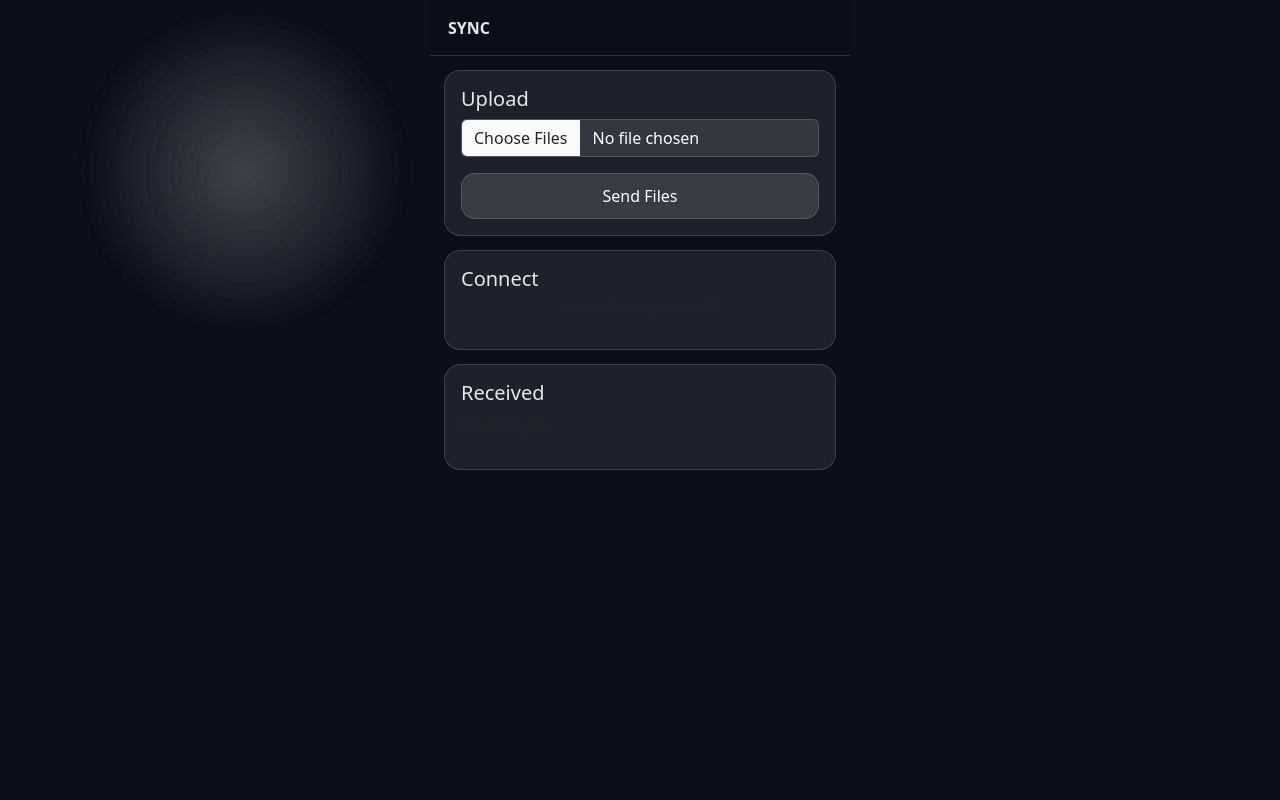
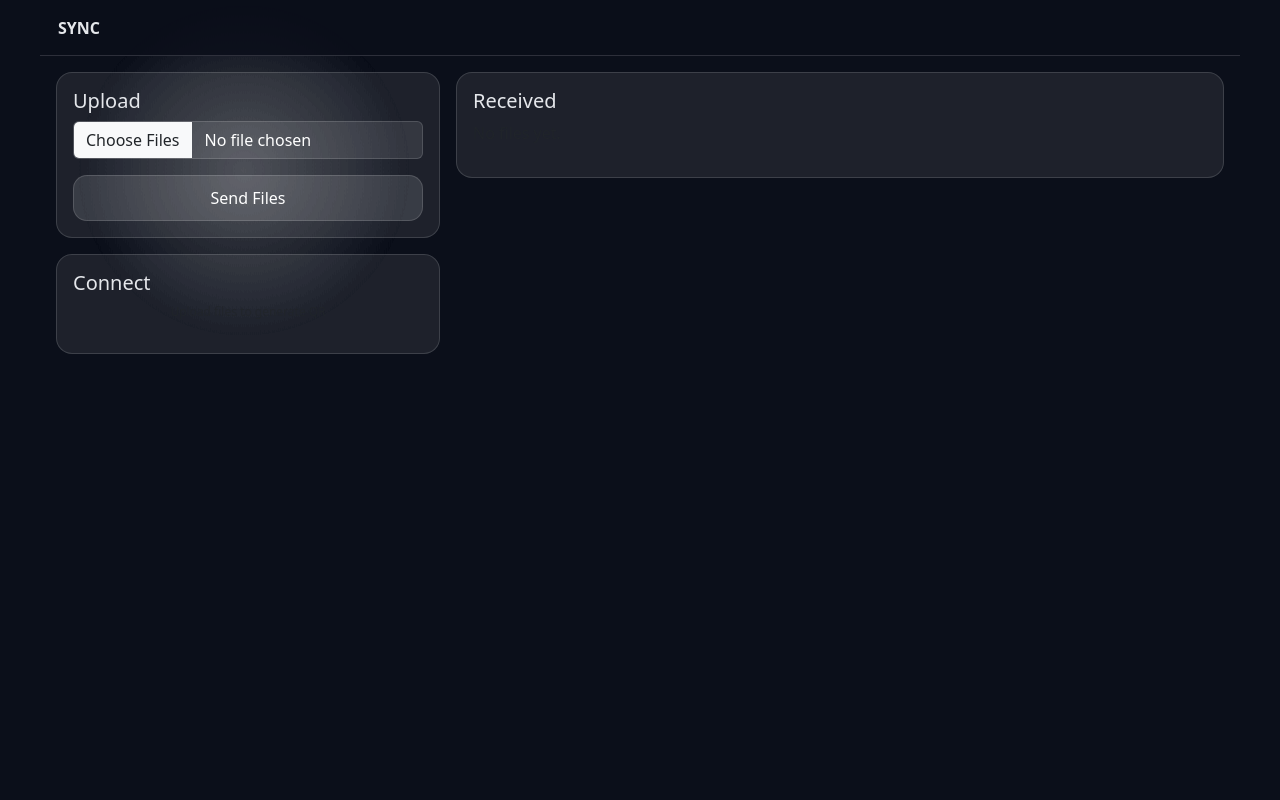
Before and after one commit to ajjumane/Sync-FileTransfering, a Flask app: page / in a window 1280 px wide. Run offline with Flask 3, Linux system fonts and the light colour scheme.

Commit message:
Update index.html

```diff
--- a/templates/index.html
+++ b/templates/index.html
@@ -4,7 +4,7 @@
 <meta charset="UTF-8">
 <title>SYNC</title>
 
-<meta name="viewport" content="width=device-width, initial-scale=1, maximum-scale=1, user-scalable=no">
+<meta name="viewport" content="width=device-width, initial-scale=1">
 <meta name="theme-color" content="#0b0f1a">
 
 <link rel="manifest" href="/static/manifest.json">
@@ -49,7 +49,8 @@ body {
 }
 
 .app {
-  max-width: 420px;
+  width: 100%;
+  max-width: 1200px;
   margin: auto;
   height: 100vh;
   display: flex;
@@ -68,8 +69,16 @@ header {
 
 main {
   flex: 1;
-  padding: 14px;
+  padding: 16px;
   overflow-y: auto;
+}
+
+@media (min-width: 768px) {
+  main {
+    display: grid;
+    grid-template-columns: 1fr 2fr;
+    gap: 16px;
+  }
 }
 
 .panel {
@@ -77,7 +86,6 @@ main {
   border: 1px solid var(--border);
   border-radius: var(--radius);
   padding: 16px;
-  margin-bottom: 14px;
 }
 
 .form-control {
@@ -109,8 +117,24 @@ main {
 
 .files {
   display: grid;
-  grid-template-columns: repeat(auto-fill, minmax(120px, 1fr));
-  gap: 12px;
+  grid-template-columns: repeat(auto-fill, minmax(140px, 1fr));
+  gap: 14px;
+}
+
+.file-card {
+  background: rgba(255,255,255,0.06);
+  border: 1px solid var(--border);
+  border-radius: 12px;
+  padding: 10px;
+  text-align: center;
+}
+
+.file-card img {
+  width: 100%;
+  height: 100px;
+  object-fit: cover;
+  border-radius: 8px;
+  margin-bottom: 6px;
 }
 </style>
 </head>
@@ -129,8 +153,11 @@ main {
 
 <main>
 
+<!-- LEFT COLUMN -->
+<div>
+
   <!-- UPLOAD PANEL -->
-<div class="panel">
+  <div class="panel mb-3">
     <h5>Upload</h5>
 
     {% if message %}
@@ -159,18 +186,26 @@ main {
         Upload files to generate QR
       </p>
     {% endif %}
+  </div>
 
 </div>
 
-<!-- FILES PANEL -->
+<!-- RIGHT COLUMN -->
+<div>
+
   <div class="panel">
     <h5>Received</h5>
 
     {% if files %}
       <div class="files">
         {% for file in files %}
-        <div class="file">
-          <small>{{ file }}</small>
+          <div class="file-card">
+            {% if file.lower().endswith(('png','jpg','jpeg','gif','webp')) %}
+              <img src="{{ url_for('view_file', filename=file) }}">
+            {% endif %}
+
+            <small class="d-block text-truncate">{{ file }}</small>
+
             <a href="{{ url_for('download_file', filename=file) }}"
                class="btn btn-sm btn-outline-light mt-2">
               Download
@@ -181,6 +216,7 @@ main {
     {% else %}
       <p class="text-muted">No files yet.</p>
     {% endif %}
+  </div>
 
 </div>
 
```
Lines whose indentation alone changed are shown as unchanged.
